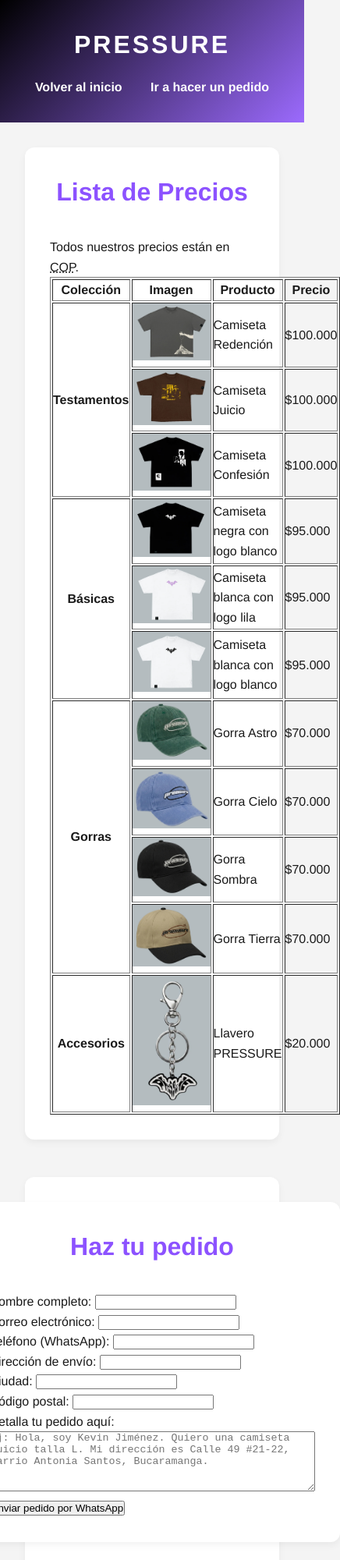
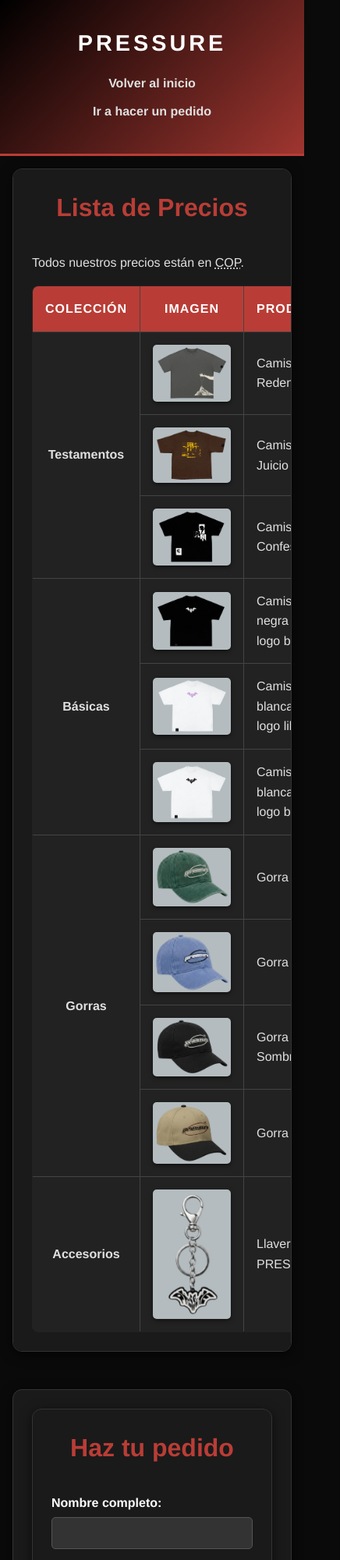
Before and after one commit to c4lde/Pressure-HTML, a plain HTML site: page Catálogo.html in a window 390 px wide. Shown: the top 2000 px of the page at 78% size, 436 px wide, since content can reach past the window. Drawn offline with Linux system fonts and the light colour scheme.

Commit message:
Primera entrega

```diff
--- a/CSS/style.css
+++ b/CSS/style.css
@@ -1,10 +1,11 @@
 :root {
-    --color-fondo: #f4f4f4;
-    --color-texto: #1a1a1a;
-    --color-principal: #000000;
-    --color-acento: #8c52ff;
+    --color-fondo: #0a0a0a;
+    --color-seccion: #1a1a1a;
+    --color-texto: #e0e0e0;
+    --color-titulos: #ffffff;
+    --color-acento: #b93d36;
 
-    --color-acento-alfa: rgba(140, 82, 255, 0.85);
+    --color-acento-alfa: rgba(185, 61, 54, 0.85);
 
     --fuente-base: 'Helvetica Neue', Arial, sans-serif;
 }
@@ -24,16 +25,18 @@
 
 
 header {
-    background: linear-gradient(135deg, var(--color-principal) 0%, var(--color-acento-alfa) 100%);
+    background: linear-gradient(135deg, #000000 0%, var(--color-acento-alfa) 100%);
     color: white;
     padding: 2rem 0;
     text-align: center;
+    border-bottom: 3px solid var(--color-acento);
 }
 
 header h1 {
     text-transform: uppercase;
-    letter-spacing: 3px;
+    letter-spacing: 4px;
     margin-bottom: 0.5rem;
+    color: var(--color-titulos);
 }
 
 nav {
@@ -41,14 +44,15 @@
 }
 
 nav a {
-    color: white;
+    color: var(--color-texto);
     text-decoration: none;
     margin: 0 1rem;
     font-weight: bold;
+    transition: color 0.3s ease;
 }
 
 nav a:hover {
-    color: #cccccc;
+    color: var(--color-acento);
 }
 
 main {
@@ -58,11 +62,12 @@
 }
 
 section {
-    background-color: white;
+    background-color: var(--color-seccion);
     margin-bottom: 3rem;
     padding: 2rem;
     border-radius: 12px;
-    box-shadow: 0 4px 10px rgba(0, 0, 0, 0.05);
+    box-shadow: 0 4px 15px rgba(0, 0, 0, 0.6);
+    border: 1px solid #333333;
 }
 
 section h2 {
@@ -71,6 +76,11 @@
     margin-bottom: 2rem;
     font-size: 2rem;
 }
+
+section h3 {
+    color: var(--color-titulos);
+}
+
 
 main section:nth-of-type(2) {
     display: flex;
@@ -84,16 +94,19 @@
 }
 
 article {
-    background-color: var(--color-fondo);
+    background-color: #222222;
     padding: 1.5rem;
     border-radius: 10px;
     width: 300px;
-    transition: transform 0.3s ease, box-shadow 0.3s ease;
+    text-align: center;
+    transition: transform 0.3s ease, box-shadow 0.3s ease, border-color 0.3s ease;
+    border: 1px solid transparent;
 }
 
 article:hover {
     transform: translateY(-10px);
-    box-shadow: 0 10px 20px rgba(0, 0, 0, 0.15);
+    box-shadow: 0 10px 20px rgba(185, 61, 54, 0.25);
+    border-color: var(--color-acento);
 }
 
 article img {
@@ -109,7 +122,7 @@
 
 article strong {
     color: var(--color-acento);
-    font-size: 1.2rem;
+    font-size: 1.3rem;
 }
 
 blockquote {
@@ -118,7 +131,7 @@
     border-left: 5px solid var(--color-acento);
     padding-left: 1rem;
     margin: 1.5rem 0 0.5rem 0;
-    color: #555;
+    color: #aaaaaa;
 }
 
 cite {
@@ -126,9 +139,117 @@
     display: block;
     margin-bottom: 1.5rem;
     text-align: right;
+    color: var(--color-acento);
 }
 
 iframe {
     border-radius: 10px;
-    box-shadow: 0 4px 8px rgba(0,0,0,0.1);
+    box-shadow: 0 4px 8px rgba(0,0,0,0.5);
 }
+
+table {
+    width:100%;
+    border-collapse: collapse;
+    margin-top: 1rem;
+    background-color: #222222;
+    color: var(--color-texto);
+    border-radius: 8px;
+    overflow: hidden;
+}
+
+th, td {
+    padding: 1rem;
+    border: 1px solid #444444;
+
+}
+
+th {
+    background-color: var(--color-acento);
+    color: var(--color-titulos);
+    text-transform: uppercase;
+    text-align: center;
+    letter-spacing: 1px;
+}
+
+tbody tr:hover {
+    background-color: #333333;
+}
+
+td img {
+    border-radius: 5px;
+    display: block;
+    margin: 0 auto;
+    box-shadow: 0 2px 5px rgba(0,0,0,0.5);
+}
+
+form {
+    display: flex;
+    flex-direction: column;
+    gap: 1.5rem;
+    max-width: 600px;
+    margin: 0 auto;
+}
+
+label {
+    font-weight: bold;
+    color: var(--color-titulos);
+}
+
+input, textarea {
+    width: 100%;
+    padding: 12px;
+    margin-top: 5px;
+    background-color: #333333;
+    color: var(--color-titulos);
+    border: 1px solid #555555;
+    border-radius: 5px;
+    font-family: var(--fuente-base);
+    transition: border-color 0.3s ease, box-shadow 0.3s ease;
+}
+
+input:focus, textarea:focus {
+    outline: none;
+    border-color: var(--color-acento);
+    box-shadow: 0 0 8px rgba(185, 61, 54, 0.6);
+}
+
+button {
+    background-color: var(--color-acento);
+    color: white;
+    padding: 1rem;
+    border: none;
+    border-radius: 5px;
+    font-size: 1.1rem;
+    font-weight: bold;
+    text-transform: uppercase;
+    cursor: pointer;
+    transition: background-color 0.3s ease, transform 0.2s ease;
+}
+
+button:hover {
+    background-color: #9c332d;
+    transform: scale(1.02);
+}
+
+@media (max-width: 768px) {
+    header h1 {
+        font-size: 1.8rem;
+    }
+
+nav a {
+        display: block;
+        margin: 10px 0;
+    }
+
+main {
+    padding: 1rem;
+}
+
+section {
+    padding: 1.5rem;
+}
+
+section {
+    overflow-x: auto;
+}
+}
```
